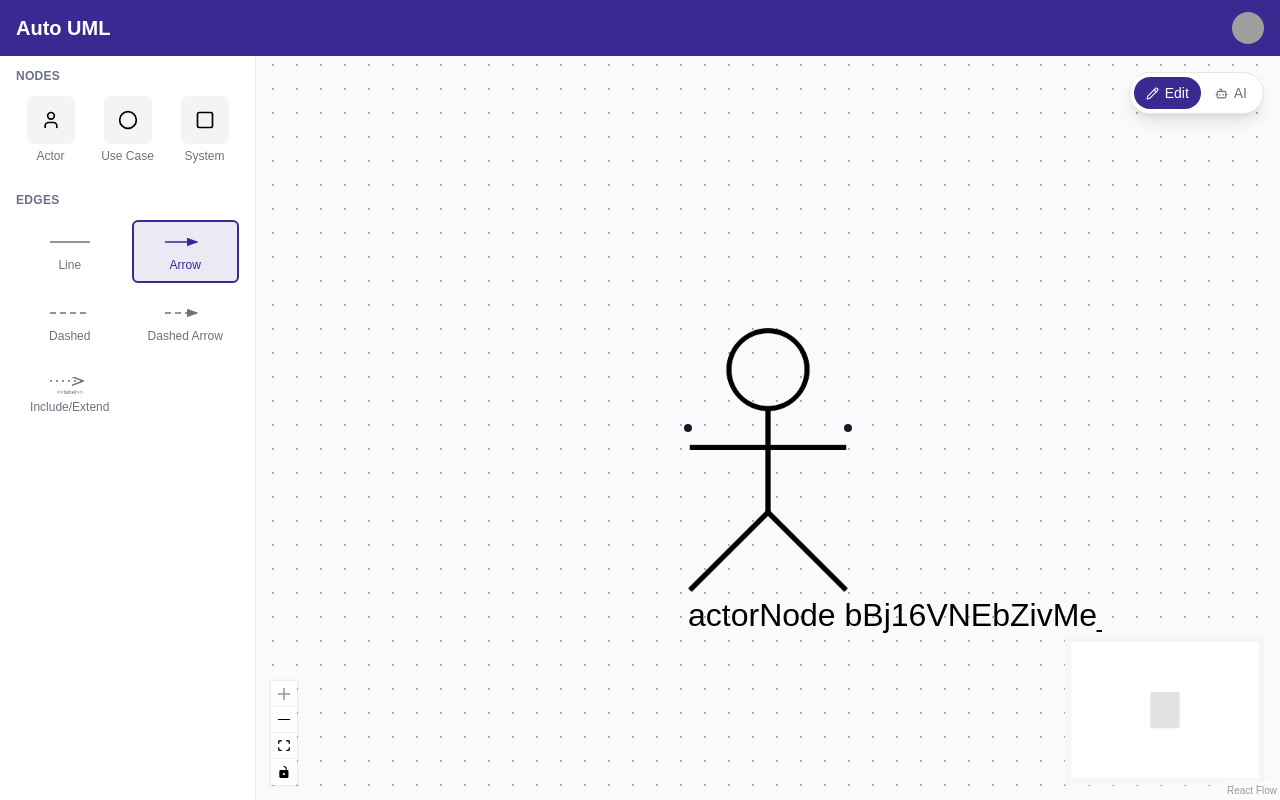
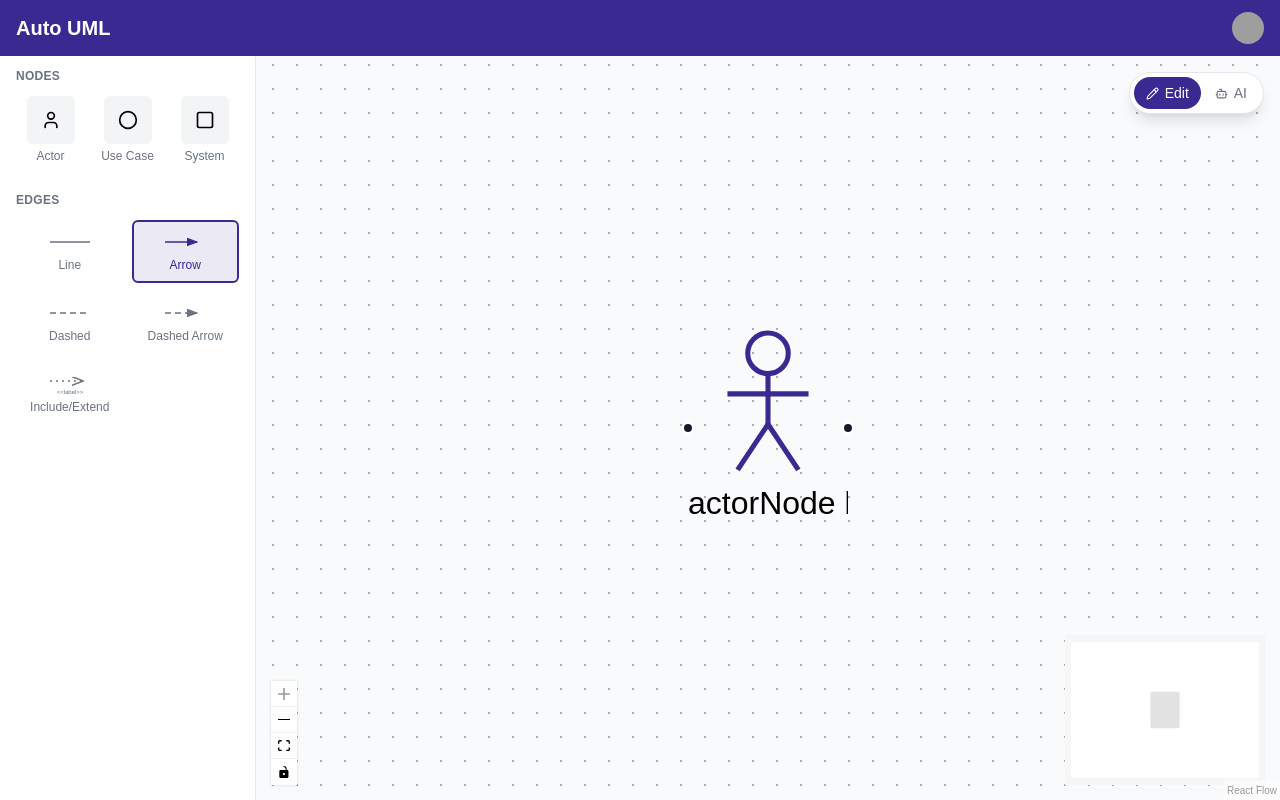
Before and after one commit to Lalitarvind/UML-Generator, a React (Vite) app in the folder frontend/: page /dashboard/playground in a window 1280 px wide. Both pictures are taken after a click on the button 50 px from the left and 120 px from the top of the page. Built offline with nearby package versions, Linux system fonts and the light colour scheme; grey boxes are pictures that could not be loaded.

Commit message:
updated actor node to use svg element instead of image and made it scalable

```diff
--- a/frontend/src/components/NodeTypes/ActorNode.tsx
+++ b/frontend/src/components/NodeTypes/ActorNode.tsx
@@ -2,7 +2,6 @@ import { Handle, type NodeProps, type Node, Position, NodeResizer } from '@xyflo
 import { memo } from 'react';
 import { useDispatch } from 'react-redux';
 import { reactFlowActions } from '@/store/flow-slice';
-import actorPng from '@assets/actor.png';
 
 export type ActorNode = Node<
     {
@@ -19,16 +18,30 @@ function ActorNode(props: NodeProps<ActorNode>) {
       <NodeResizer
         color="#ff0071"
         isVisible={props.selected}
-        minWidth={100}
-        minHeight={30}
+        minWidth={60}
+        minHeight={80}
       />
-      <img src={actorPng}/>
-      <input
-      defaultValue={props.data.label}
-      onChange={
-        (event)=>dispatch(reactFlowActions.updateNodeLabel(
-          {nodeId:props.id, label:event.target.value}
-      ))}/>
+      <div style={{ display: 'flex', flexDirection: 'column', alignItems: 'center', width: '100%', height: '100%' }}>
+        <svg
+          viewBox="0 0 40 60"
+          xmlns="http://www.w3.org/2000/svg"
+          preserveAspectRatio="xMidYMid meet"
+          style={{ flex: 1, width: '100%', minHeight: 0 }}
+        >
+          <circle cx="20" cy="10" r="8" fill="none" stroke="#3A2990" strokeWidth="2" />
+          <line x1="20" y1="18" x2="20" y2="38" stroke="#3A2990" strokeWidth="2" />
+          <line x1="4" y1="26" x2="36" y2="26" stroke="#3A2990" strokeWidth="2" />
+          <line x1="20" y1="38" x2="8" y2="56" stroke="#3A2990" strokeWidth="2" />
+          <line x1="20" y1="38" x2="32" y2="56" stroke="#3A2990" strokeWidth="2" />
+        </svg>
+        <input
+          defaultValue={props.data.label}
+          onChange={(event) => dispatch(reactFlowActions.updateNodeLabel(
+            { nodeId: props.id, label: event.target.value }
+          ))}
+          style={{ textAlign: 'center', width: '100%', flexShrink: 0 }}
+        />
+      </div>
 
       <Handle type="target" position={Position.Left} />
       <Handle type="source" position={Position.Right} />
```
